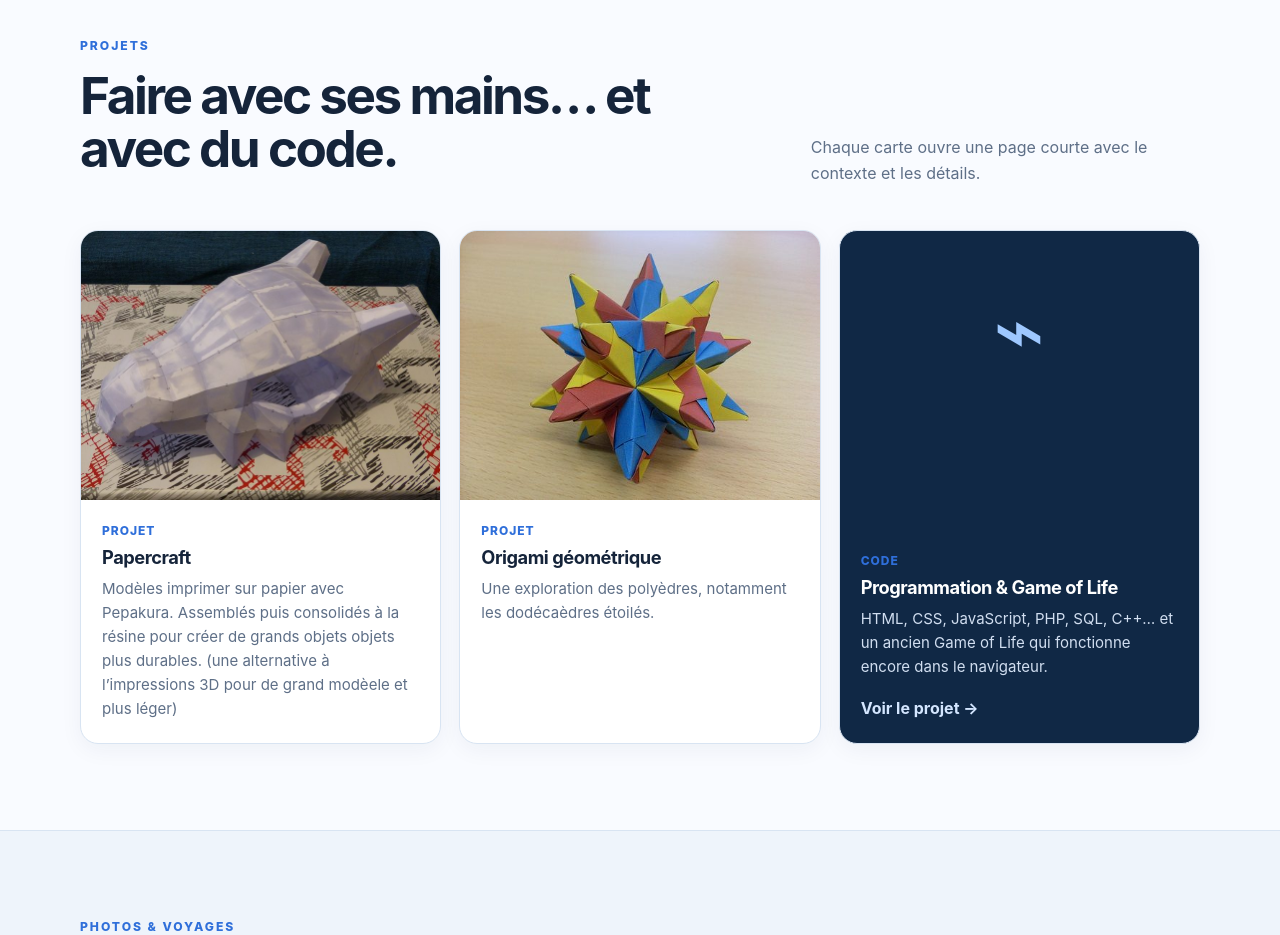
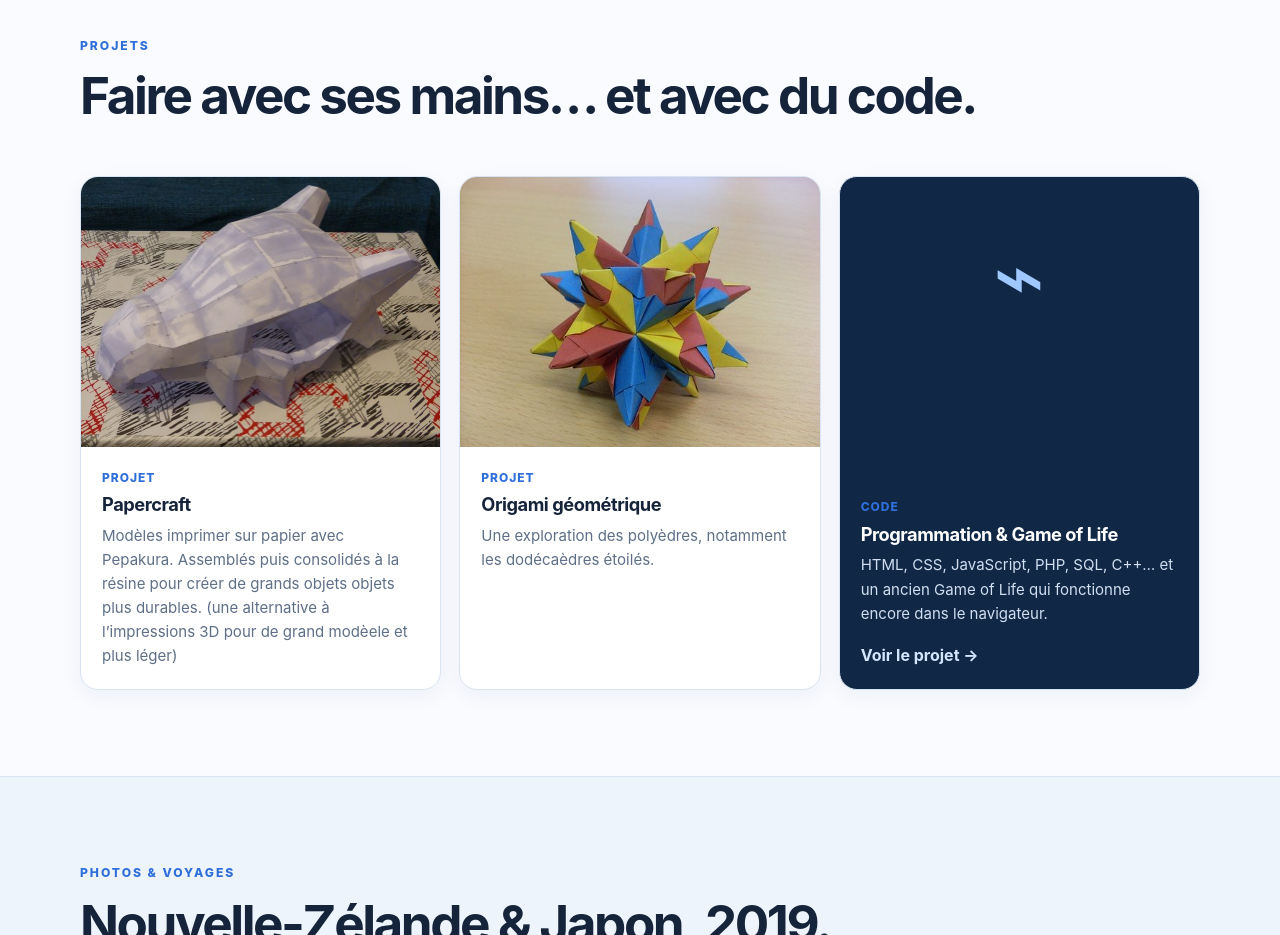
Before and after one commit to KhyrLab/cyrilnicard, a plain HTML site: page index.html in a window 1280 px wide. Shown: the part 1500-2435 px from the top of the page. Drawn offline with Linux system fonts and the light colour scheme.

Commit message:
Remove paragraph about project card details
Removed a paragraph explaining project cards.

```diff
--- a/index.html
+++ b/index.html
@@ -73,7 +73,6 @@
                         <p class="eyebrow">PROJETS</p>
                         <h2>Faire avec ses mains… et avec du code.</h2>
                     </div>
-                    <p>Chaque carte ouvre une page courte avec le contexte et les détails.</p>
                 </div>
                 <div class="project-grid">
 
```
